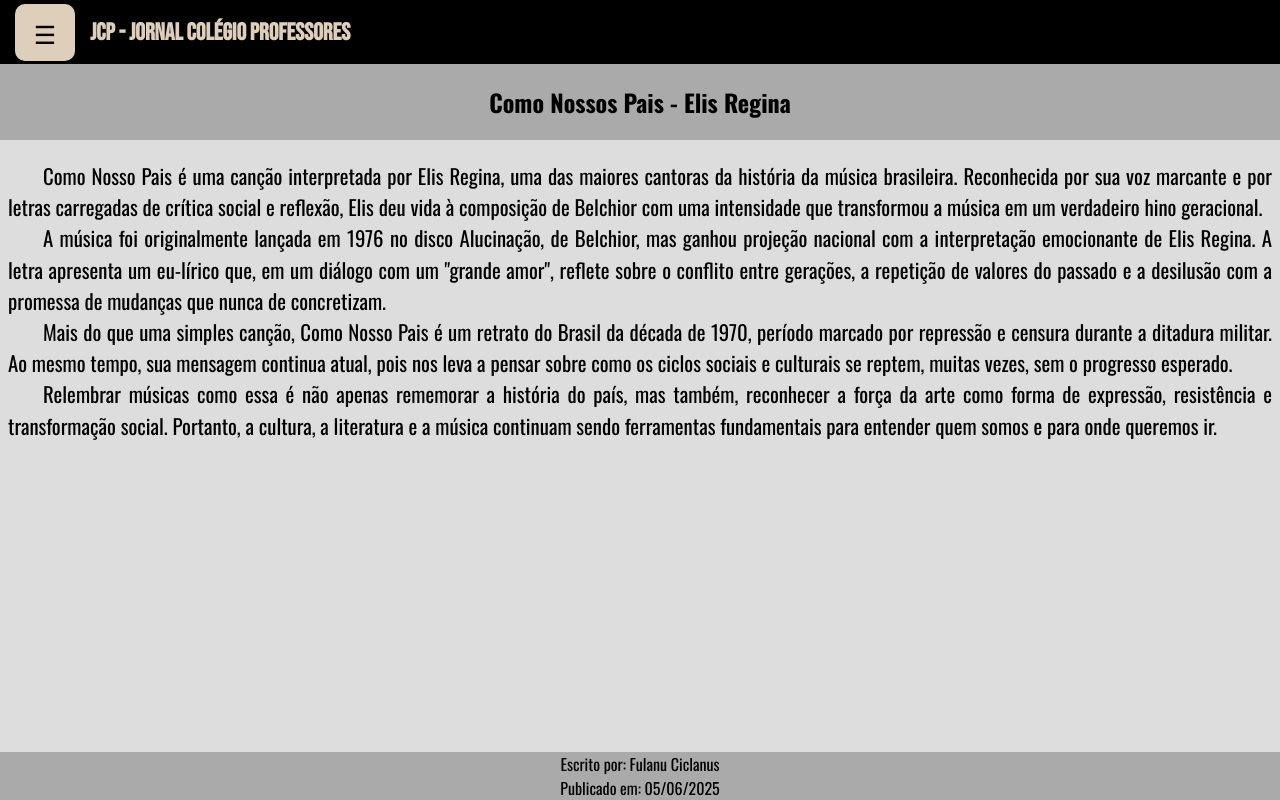
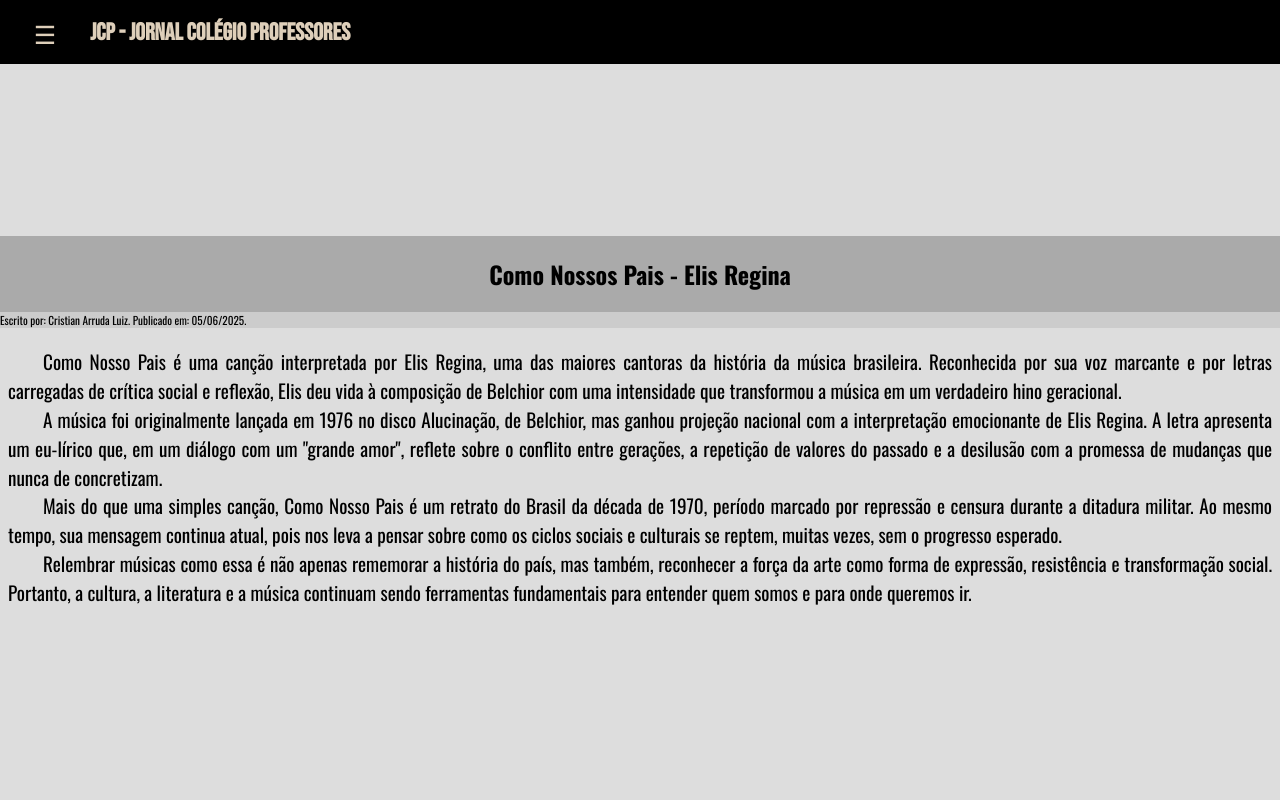
Before and after one commit to ProfJotaVIdros/Jornal-Col-gio, a plain HTML site: page pages/elis-reflexao-atemporal.html in a window 1280 px wide. Drawn offline with nearby package versions, Linux system fonts and the light colour scheme.

Commit message:
criando modelo e footer

```diff
--- a/pages/elis-reflexao-atemporal.html
+++ b/pages/elis-reflexao-atemporal.html
@@ -28,9 +28,9 @@
     </nav>
 
     <main id="page_main">
-        <h2 id="page_title">Como Nossos Pais - Elis Regina</h2>
-
-        <article id="page_article">
+        <h2>Como Nossos Pais - Elis Regina</h2>
+        <span>Escrito por: Cristian Arruda Luiz. Publicado em: 05/06/2025.</span>
+        <article>
             <p>Como Nosso Pais é uma canção interpretada por Elis Regina, uma das maiores cantoras da história da música
                 brasileira. Reconhecida por sua voz
                 marcante e por letras carregadas de crítica social e reflexão, Elis deu vida à composição de Belchior
@@ -52,12 +52,11 @@
                 fundamentais para entender quem somos e para onde
                 queremos ir.</p>
         </article>
+    </main>
 
-        <div id="article_footer">
-            <p>Escrito por: Fulanu Ciclanus</p>
-            <p>Publicado em: 05/06/2025</p>
-        </div>
-    </main>
+    <footer>
+
+    </footer>
 
     <script src="../script.js"></script>
 
--- a/style.css
+++ b/style.css
@@ -22,13 +22,6 @@ header {
     background: #000;
     align-items: center;
     z-index: 3;
-}
-
-#logo_img {
-    width: 90px;
-    height: 90px;
-    object-fit: cover;
-    border-radius: 100%;
 }
 
 header h1 {
@@ -56,19 +49,14 @@ main {
 
 #menu_btn {
     width: 60px;
-    background: #decfba;
-    color: #000;
+    background: #000;
+    color: #decfba;
     font-size: 25px;
     margin: 15px;
     padding: 10px 15px;
     border: none;
     border-radius: 10px;
     cursor: pointer;
-}
-
-#menu_btn:hover {
-    background: #000;
-    color: #decfba;
 }
 
 #menu_items {
@@ -139,33 +127,30 @@ main {
 
 /* CSS das Páginas */
 #page_main {
-    flex: 1;
     display: flex;
     min-height: 100vh;
     flex-direction: column;
 }
 
-#page_title {
+#page_main h2 {
     background-color: #aaa;
     font-size: 24px;
     text-align: center;
     padding: 20px 0;
 }
 
-#page_article {
+#page_main span {
+    background-color: #ccc;
+    font-size: 0.7rem;
+    font-weight: light;
+}
+
+#page_main article {
     margin: 20px 1vh;
-    font-size: 1.3rem;
+    font-size: 1.2rem;
     text-align: justify;
     text-indent: 35px;
     line-height: 1.5;
-}
-
-#article_footer {
-    margin-top: auto;
-    text-align: center;
-    text-indent: 0;
-    background-color: #aaa;
-    font-size: 1rem;
 }
 
 /* Classes das Categorias */
```
Also changed, not shown: index.html (+6 -2 lines), pages/modelo.html (added, +45 -0 lines).
